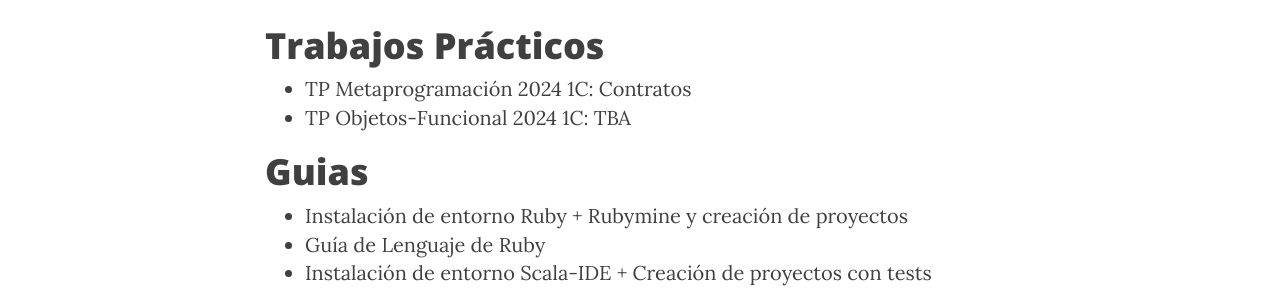
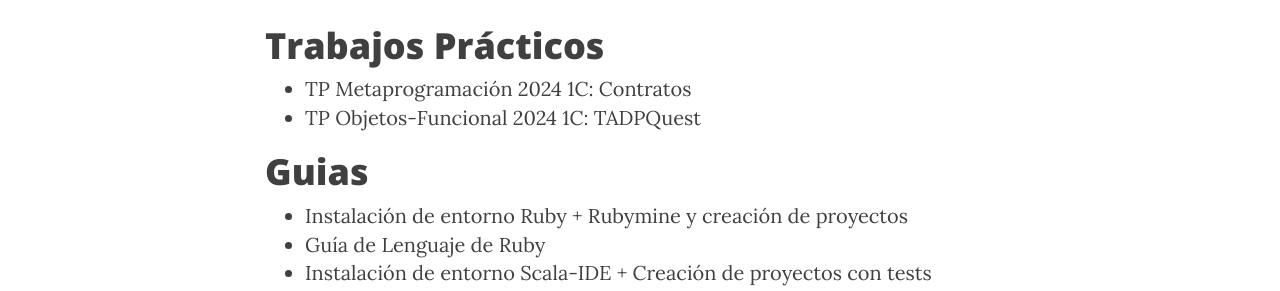
Before and after one commit to tadp-utn-frba/tadp-utn-frba.github.io, a Jekyll site: the page built from material.md, in a window 1280 px wide and 900 px high, scrolled down 1069 px. Shown: the part 155-446 px from the top of the window. Built offline with Jekyll 4.4.1, drawn with Linux system fonts in a browser that asks for light colours; nearby versions of some CDN libraries.

Commit message:
Update material.md

```diff
--- a/material.md
+++ b/material.md
@@ -30,7 +30,7 @@
 
 # Trabajos Prácticos
 * [TP Metaprogramación 2024 1C: Contratos](https://docs.google.com/document/d/1dddWiuD1pw8f_spuBEG2vKALkh2S8nrb4NAUmZ31jow/edit?usp=sharing)
-* TP Objetos-Funcional 2024 1C: TBA
+* [TP Objetos-Funcional 2024 1C: TADPQuest](https://docs.google.com/document/d/1YeBAvmOR36BThaumta9_qxHc3s2GfFPcfGW2hIBTFdE/edit?usp=sharing)
 
 # Guias
 
```
